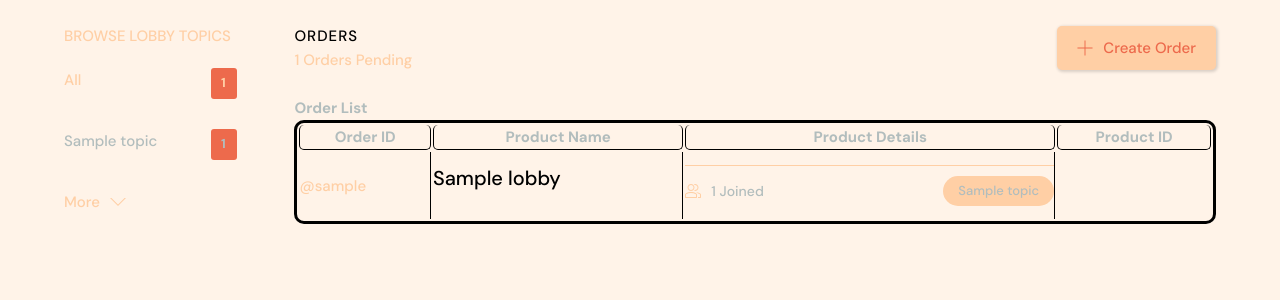
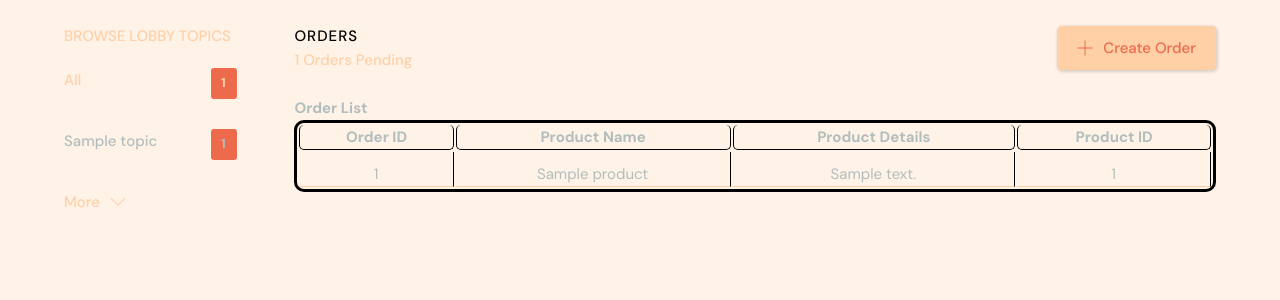
Before and after one commit to asim-anwar/accordapp, a Django app: page / in a window 1280 px wide. Shown: the part 130-430 px from the top of the page. Run offline with Django 3.2, Linux system fonts and the light colour scheme; tables that the repository leaves empty hold one stand-in row (values such as "Sample post").

Commit message:
Order page table primary level done

```diff
--- a/accordapp/accord/templates/accord/feed_component.html
+++ b/accordapp/accord/templates/accord/feed_component.html
@@ -2,10 +2,25 @@
 
 <style>
     td {
-    {#border-left: 1px solid black;#}
         border-right: 1px solid black;
+        height: auto;
         width: auto;
+        text-align: center;
+        vertical-align: middle;
+        border-bottom: 1px solid var(--color-dark-medium);
+        padding-top: 1rem;
+        {#display: flex;#}
+        {#align-items: center;#}
+        {#justify-content: space-between;#}
     }
+
+    tr {
+        height: auto;
+        width: auto;
+        text-align: center;
+        vertical-align: middle;
+    }
+
     th {
         border-left: 1px solid black;
         border-right: 1px solid black;
@@ -65,44 +80,56 @@ th {
     {##}
     {#{% endfor %}#}
 
-    {% for lobby in lobbys %}
+    {% for order in orders %}
 
         <tr>
-            <td><div class="roomListRoom__header">
-                      <a href="{% url 'user-profile' lobby.host.id%}" class="roomListRoom__author">
+            <td>
+                {#                <div class="roomListRoom__meta">#}
+                {#                      <a href="{% url 'user-profile' lobby.host.id%}" class="roomListRoom__author">#}
+                {#                      <a href="{% url 'order-list' %}" class="roomListRoom__author">#}
                 {#                        <div class="avatar avatar--small">#}
                 {#                          <img src="{{lobby.host.avatar.url}}" />#}
                 {#                        </div>#}
-                        <span>@{{lobby.host.username}}</span>
-                      </a>
+                <span>{{ order.order_id }}</span>
+                {#                      </a>#}
                 {#                      <div class="roomListRoom__actions">#}
                 {#                        <span>{{lobby.created|timesince}} ago</span>#}
                 {#                      </div>#}
-                    </div></td>
-            <td><div class="roomListRoom__content">
-                      <a href="{%url 'lobby' lobby.id%}">{{lobby.name}}</a>
-                    </div></td>
-            <td><div class="roomListRoom__meta">
-                      <a href="{%url 'lobby' lobby.id%}" class="roomListRoom__joined">
-                        <svg version="1.1" xmlns="http://www.w3.org/2000/svg" width="32" height="32" viewBox="0 0 32 32">
-                          <title>user-group</title>
-                          <path
-                            d="M30.539 20.766c-2.69-1.547-5.75-2.427-8.92-2.662 0.649 0.291 1.303 0.575 1.918 0.928 0.715 0.412 1.288 1.005 1.71 1.694 1.507 0.419 2.956 1.003 4.298 1.774 0.281 0.162 0.456 0.487 0.456 0.85v4.65h-4v2h5c0.553 0 1-0.447 1-1v-5.65c0-1.077-0.56-2.067-1.461-2.584z"
-                          ></path>
-                          <path
-                            d="M22.539 20.766c-6.295-3.619-14.783-3.619-21.078 0-0.901 0.519-1.461 1.508-1.461 2.584v5.65c0 0.553 0.447 1 1 1h22c0.553 0 1-0.447 1-1v-5.651c0-1.075-0.56-2.064-1.461-2.583zM22 28h-20v-4.65c0-0.362 0.175-0.688 0.457-0.85 5.691-3.271 13.394-3.271 19.086 0 0.282 0.162 0.457 0.487 0.457 0.849v4.651z"
-                          ></path>
-                          <path
-                            d="M19.502 4.047c0.166-0.017 0.33-0.047 0.498-0.047 2.757 0 5 2.243 5 5s-2.243 5-5 5c-0.168 0-0.332-0.030-0.498-0.047-0.424 0.641-0.944 1.204-1.513 1.716 0.651 0.201 1.323 0.331 2.011 0.331 3.859 0 7-3.141 7-7s-3.141-7-7-7c-0.688 0-1.36 0.131-2.011 0.331 0.57 0.512 1.089 1.075 1.513 1.716z"
-                          ></path>
-                          <path
-                            d="M12 16c3.859 0 7-3.141 7-7s-3.141-7-7-7c-3.859 0-7 3.141-7 7s3.141 7 7 7zM12 4c2.757 0 5 2.243 5 5s-2.243 5-5 5-5-2.243-5-5c0-2.757 2.243-5 5-5z"
-                          ></path>
-                        </svg>
-                        {{lobby.participants.all.count}} Joined
-                      </a>
-                      <p class="roomListRoom__topic">{{lobby.topic.name}}</p>
-                    </div></td>
+                {#                </div>#}
+            </td>
+            <td>
+                {#                <div class="roomListRoom__meta">#}
+                {{ order.product.product_name }}
+                {#                </div>#}
+            </td>
+            <td>
+                {#                <div class="roomListRoom__meta">#}
+                {#                    <a href="{% url 'order-list' %}" class="roomListRoom__joined">#}
+                {#                        <svg version="1.1" xmlns="http://www.w3.org/2000/svg" width="32" height="32" viewBox="0 0 32 32">#}
+                {#                          <title>user-group</title>#}
+                {#                          <path#}
+                {#                            d="M30.539 20.766c-2.69-1.547-5.75-2.427-8.92-2.662 0.649 0.291 1.303 0.575 1.918 0.928 0.715 0.412 1.288 1.005 1.71 1.694 1.507 0.419 2.956 1.003 4.298 1.774 0.281 0.162 0.456 0.487 0.456 0.85v4.65h-4v2h5c0.553 0 1-0.447 1-1v-5.65c0-1.077-0.56-2.067-1.461-2.584z"#}
+                {#                          ></path>#}
+                {#                          <path#}
+                {#                            d="M22.539 20.766c-6.295-3.619-14.783-3.619-21.078 0-0.901 0.519-1.461 1.508-1.461 2.584v5.65c0 0.553 0.447 1 1 1h22c0.553 0 1-0.447 1-1v-5.651c0-1.075-0.56-2.064-1.461-2.583zM22 28h-20v-4.65c0-0.362 0.175-0.688 0.457-0.85 5.691-3.271 13.394-3.271 19.086 0 0.282 0.162 0.457 0.487 0.457 0.849v4.651z"#}
+                {#                          ></path>#}
+                {#                          <path#}
+                {#                            d="M19.502 4.047c0.166-0.017 0.33-0.047 0.498-0.047 2.757 0 5 2.243 5 5s-2.243 5-5 5c-0.168 0-0.332-0.030-0.498-0.047-0.424 0.641-0.944 1.204-1.513 1.716 0.651 0.201 1.323 0.331 2.011 0.331 3.859 0 7-3.141 7-7s-3.141-7-7-7c-0.688 0-1.36 0.131-2.011 0.331 0.57 0.512 1.089 1.075 1.513 1.716z"#}
+                {#                          ></path>#}
+                {#                          <path#}
+                {#                            d="M12 16c3.859 0 7-3.141 7-7s-3.141-7-7-7c-3.859 0-7 3.141-7 7s3.141 7 7 7zM12 4c2.757 0 5 2.243 5 5s-2.243 5-5 5-5-2.243-5-5c0-2.757 2.243-5 5-5z"#}
+                {#                          ></path>#}
+                {#                        </svg>#}
+                {{ order.product.product_details }}
+                {#                    </a>#}
+                {#                      <p class="roomListRoom__topic">{{lobby.topic.name}}</p>#}
+                {#                </div>#}
+            </td>
+            <td>
+{#                <div class="roomListRoom__meta">#}
+                    <span>{{ order.product.product_id }}</span>
+{#                </div>#}
+            </td>
         </tr>
 
 
--- a/accordapp/accord/templates/accord/home.html
+++ b/accordapp/accord/templates/accord/home.html
@@ -31,7 +31,7 @@
           <div class="roomList__header">
             <div>
               <h2>Orders</h2>
-              <p>{{lobbys.count}} Orders Pending</p>
+              <p>{{orders.count}} Orders Pending</p>
             </div>
             <a class="btn btn--main" href="{% url 'create-lobby' %}">
               <svg version="1.1" xmlns="http://www.w3.org/2000/svg" width="32" height="32" viewBox="0 0 32 32">
--- a/accordapp/accord/urls.py
+++ b/accordapp/accord/urls.py
@@ -9,6 +9,7 @@ urlpatterns = [
     path('', views.home, name='home'),
     path('lobby/<str:pk>/', views.lobby, name='lobby'),
     path('user_profile/<str:pk>', views.user_profile, name='user-profile'),
+    path('order_list', views.order_list, name='order-list'),
     path('update_user/', views.update_user, name="update-user"),
 
     path('topics/', views.topics, name='topics'),
--- a/accordapp/accord/views.py
+++ b/accordapp/accord/views.py
@@ -2,11 +2,13 @@ from django.shortcuts import render, redirect
 from django.contrib.auth.decorators import login_required
 from django.db.models import Q
 from django.contrib import messages
-from django.contrib.auth import authenticate,login,logout
+from django.contrib.auth import authenticate, login, logout
 from django.contrib.auth.models import User
 
 from .models import *
 from .forms import *
+
+
 # Create your views here.
 
 # lobbys = [
@@ -18,7 +20,6 @@ from .forms import *
 
 
 def loginpage(request):
-
     page = 'login'
     if request.user.is_authenticated:
         return redirect('home')
@@ -41,8 +42,9 @@ def loginpage(request):
         else:
             messages.error(request, 'Username or password incorrect')
 
-    context = {'page':page}
+    context = {'page': page}
     return render(request, 'accord/login_register.html', context)
+
 
 def logoutuser(request):
     logout(request)
@@ -66,7 +68,7 @@ def signup(request):
         else:
             messages.error(request, 'Sign up unsuccessful, please try again later.')
 
-    context = {'page':page, 'form':form}
+    context = {'page': page, 'form': form}
     return render(request, 'accord/login_register.html', context)
 
 
@@ -76,15 +78,17 @@ def home(request):
 
     lobbys = Lobby.objects.filter(
         Q(topic__name__icontains=q) |
-        Q(name__icontains = q) |
-        Q(description__contains = q)
+        Q(name__icontains=q) |
+        Q(description__contains=q)
     )
     topics = Topic.objects.all()[0:6]
     lobby_count = lobbys.count
     posts = Post.objects.filter(lobby__topic__name__icontains=q)[0:4]
+    orders = Order.objects.all()
 
-    context = {'page':page, 'lobbys':lobbys, 'topics':topics, 'lobby_count':lobby_count, 'posts':posts}
+    context = {'page': page, 'lobbys': lobbys, 'topics': topics, 'lobby_count': lobby_count, 'posts': posts, 'orders':orders}
     return render(request, 'accord/home.html', context)
+
 
 def lobby(request, pk):
     page = 'lobby'
@@ -92,17 +96,16 @@ def lobby(request, pk):
     posts = lobby.post_set.all().order_by('-created')
     participants = lobby.participants.all()
 
-
     if request.method == 'POST':
         post = Post.objects.create(
-            user = request.user,
-            lobby = lobby,
-            post = request.POST.get('post')
+            user=request.user,
+            lobby=lobby,
+            post=request.POST.get('post')
         )
         lobby.participants.add(request.user)
         return redirect('lobby', pk=lobby.id)
 
-    context = {'page':page, 'lobby':lobby, 'posts':posts, 'participants':participants}
+    context = {'page': page, 'lobby': lobby, 'posts': posts, 'participants': participants}
     return render(request, 'accord/lobby.html', context)
 
 
@@ -113,8 +116,19 @@ def user_profile(request, pk):
     posts = user.post_set.all()
     topics = Topic.objects.all
 
-    context = {'page':page, 'user':user, 'lobbys':lobbys, 'posts':posts, 'topics':topics}
+    context = {'page': page, 'user': user, 'lobbys': lobbys, 'posts': posts, 'topics': topics}
     return render(request, 'accord/user_profile.html', context)
+
+
+def order_list(request, pk):
+    page = 'order-list'
+    # user = User.objects.get(id=pk)
+    orders = Order.objects.all()
+    # posts = user.post_set.all()
+    # topics = Topic.objects.all
+
+    context = {'page': page, 'orders': orders}
+    return render(request, 'accord/feed_component.html', context)
 
 
 @login_required(login_url='login')
@@ -132,20 +146,19 @@ def create_lobby(request):
         #     lobby.host = request.user
         #     lobby.save()
         Lobby.objects.create(
-            host = request.user,
-            topic = topic,
-            name = request.POST.get('name'),
-            description = request.POST.get('description')
+            host=request.user,
+            topic=topic,
+            name=request.POST.get('name'),
+            description=request.POST.get('description')
         )
         return redirect('home')
 
-
-    context = {'page':page, 'form': form, 'topics':topics}
+    context = {'page': page, 'form': form, 'topics': topics}
     return render(request, 'accord/create_update_lobby.html', context)
 
 
 @login_required(login_url='login')
-def update_lobby(request,pk):
+def update_lobby(request, pk):
     page = 'update-lobby'
     lobby = Lobby.objects.get(id=pk)
     form = LobbyForm(instance=lobby)
@@ -161,12 +174,12 @@ def update_lobby(request,pk):
         lobby.save()
         return redirect('home')
 
-    context = {'page':page, 'form':form, 'topics':topics, 'lobby':lobby}
+    context = {'page': page, 'form': form, 'topics': topics, 'lobby': lobby}
     return render(request, 'accord/create_update_lobby.html', context)
 
 
 @login_required(login_url='login')
-def deleteLobby(request,pk):
+def deleteLobby(request, pk):
     page = 'delete-lobby'
     lobby = Lobby.objects.get(id=pk)
 
@@ -174,20 +187,21 @@ def deleteLobby(request,pk):
         lobby.delete()
         return redirect('home')
 
-    return render(request, 'accord/delete.html', {'obj':lobby, 'page':page})
+    return render(request, 'accord/delete.html', {'obj': lobby, 'page': page})
 
 
 @login_required(login_url='login')
-def deletePost(request,pk):
+def deletePost(request, pk):
     page = 'delete-post'
     post = Post.objects.get(id=pk)
-    lobbyId= post.lobby_id
+    lobbyId = post.lobby_id
 
     if request.method == 'POST':
         post.delete()
-        return redirect('lobby',pk=lobbyId)
+        return redirect('lobby', pk=lobbyId)
 
-    return render(request, 'accord/delete.html', {'obj':post,'page':page})
+    return render(request, 'accord/delete.html', {'obj': post, 'page': page})
+
 
 @login_required(login_url='login')
 def update_user(request):
@@ -200,17 +214,17 @@ def update_user(request):
             form.save()
             return redirect('user-profile', pk=request.user.id)
 
-    context = {'page':page, 'form':form}
+    context = {'page': page, 'form': form}
     return render(request, 'accord/update-user.html', context)
 
 
 def topics(request):
     q = request.GET.get('q') if request.GET.get('q') != None else ''
 
+    topics = Topic.objects.filter(name__icontains=q)
+    return render(request, 'accord/topics.html', {'topics': topics})
 
-    topics = Topic.objects.filter(name__icontains=q)
-    return render(request, 'accord/topics.html', {'topics':topics})
 
 def activity(request):
     posts = Post.objects.all()
-    return render(request, 'accord/activity.html', {'posts':posts})
+    return render(request, 'accord/activity.html', {'posts': posts})
--- a/accordapp/static/styles/style.css
+++ b/accordapp/static/styles/style.css
@@ -698,7 +698,7 @@ a {
 }
 
 .roomListRoom__meta {
-  border-top: 1px solid var(--color-dark-medium);
+  border-bottom: 1px solid var(--color-dark-medium);
   padding-top: 1rem;
   display: flex;
   align-items: center;
```
Also changed, not shown: accordapp/accord/models.py (+13 -0 lines). Lines whose indentation alone changed are shown as unchanged.
